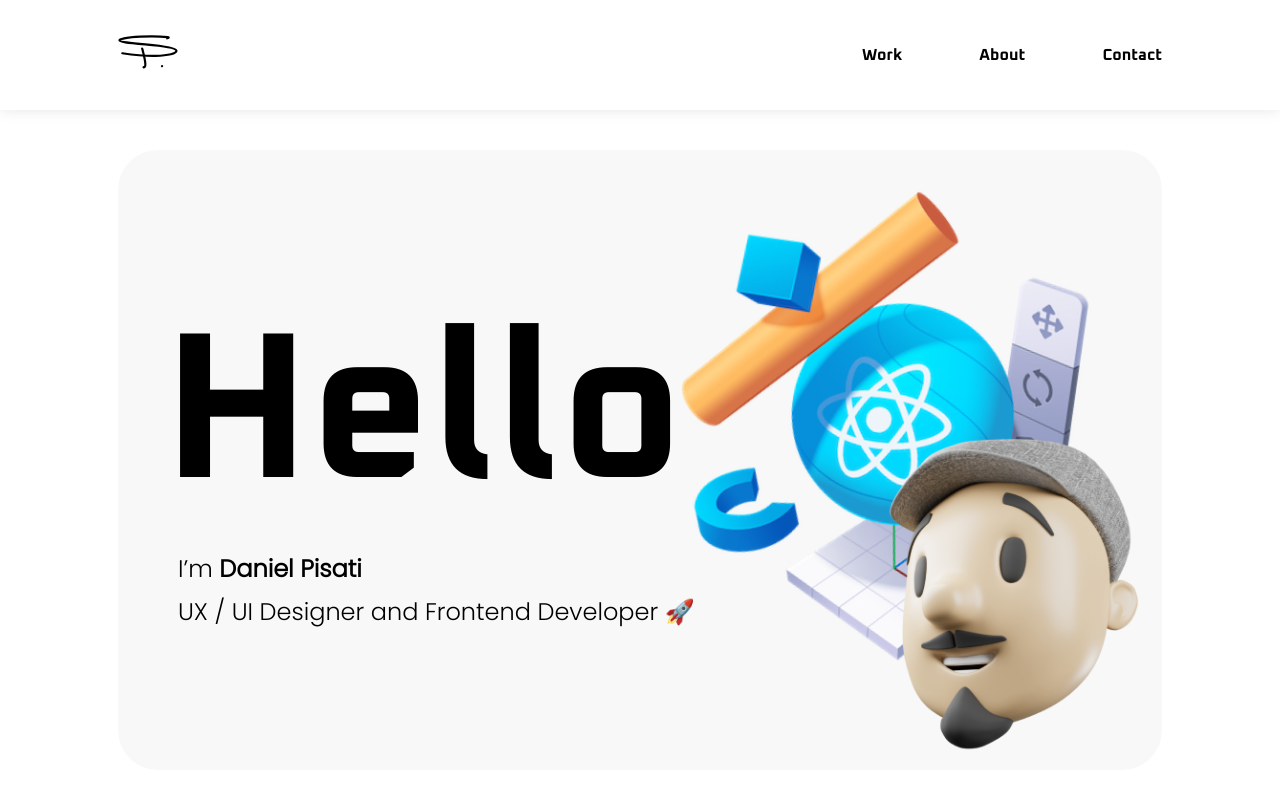
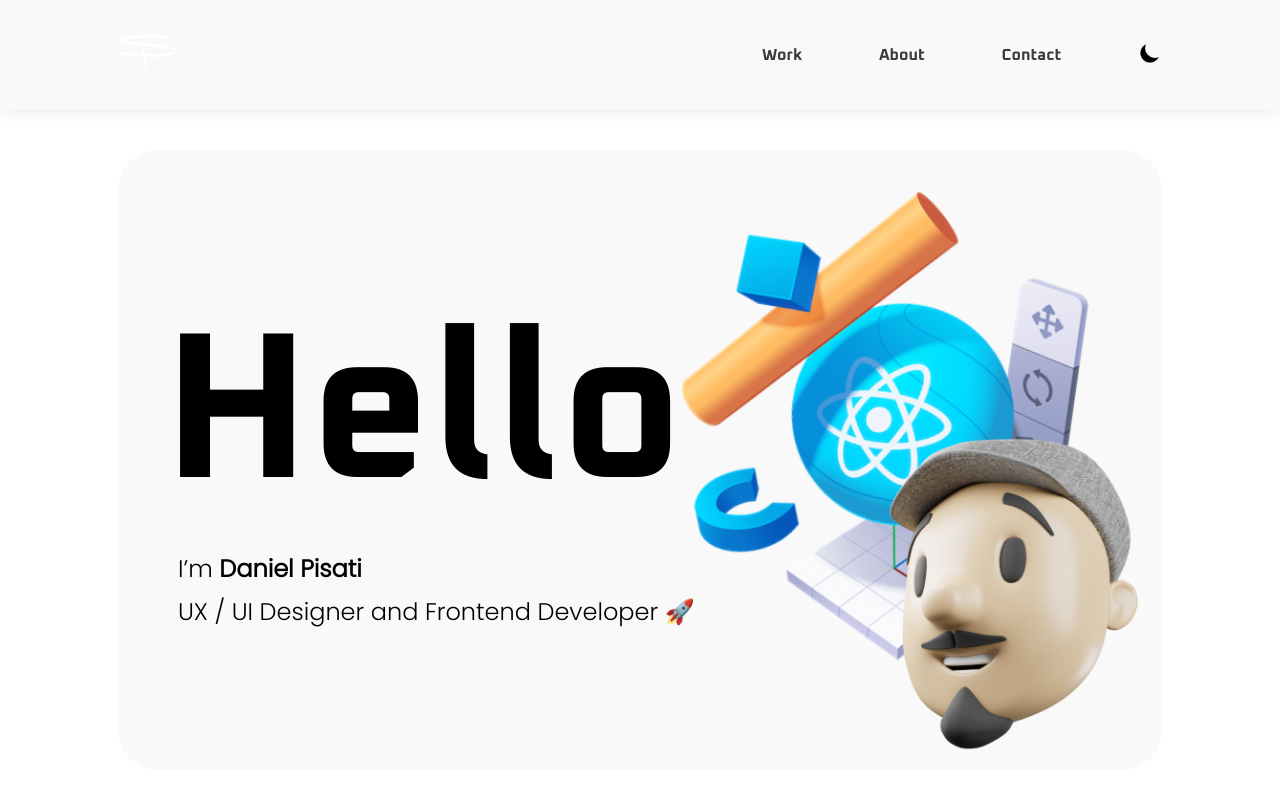
Before and after one commit to dpisati/portfolio, a Next.js app: page / in a window 1280 px wide. Shown: the top 800 px of the page. Built offline with nearby package versions, Linux system fonts and the light colour scheme.

Commit message:
dark mode

```diff
--- a/package.json
+++ b/package.json
@@ -11,6 +11,7 @@
   "dependencies": {
     "framer-motion": "^4.1.17",
     "next": "11.1.0",
+    "next-themes": "^0.2.0",
     "react": "17.0.2",
     "react-dom": "17.0.2",
     "react-intersection-observer": "^8.32.0"
--- a/src/components/Footer/index.jsx
+++ b/src/components/Footer/index.jsx
@@ -3,14 +3,18 @@ import Link from 'next/link';
 import Image from 'next/image';
 
 import styles from './styles.module.css';
+import { useTheme } from 'next-themes';
 
 export default function Footer({ isLandingPage }) {
+    const { theme } = useTheme();
+
     return (
         <footer className={styles.footerContainer}>
             <div className={styles.footerContainerInner}>
                 <section>
                     <Link href="/">
                         <div className={styles.footerLogoContainer}>
+                            {theme === 'light' ? (
                                 <Image
                                     src="/logo.svg"
                                     alt="DP Logo"
@@ -19,6 +23,16 @@ export default function Footer({ isLandingPage }) {
                                     layout="responsive"
                                     priority={true}
                                 />
+                            ) : (
+                                <Image
+                                    src="/logoDark.svg"
+                                    alt="DP Logo"
+                                    width={82}
+                                    height={46}
+                                    layout="responsive"
+                                    priority={true}
+                                />
+                            )}
                         </div>
                     </Link>
                     <div className={styles.nameContainer}>
--- a/src/components/Footer/styles.module.css
+++ b/src/components/Footer/styles.module.css
@@ -1,7 +1,7 @@
 .footerContainer {
     width: 100%;
     height: 120px;
-    background-color: #F8F8F8;
+    background-color: var(--background-secondary);
     width: calc(100vw - 20px);
     position: relative;
     left: 50%;
@@ -40,7 +40,7 @@
 
 .nameContainer > p {
     font-family: 'Montserrat', sans-serif;
-    font-size: .9rem;
+    font-size: 0.9rem;
 }
 
 .footerContainerInner > div {
@@ -59,7 +59,6 @@
     }
 }
 
-
 @media (max-width: 600px) {
     .footerContainer {
         height: 80px;
@@ -77,7 +76,4 @@
     .footerContainerInner > div {
         width: 160px;
     }
-
-
-
 }
--- a/src/components/Header/index.jsx
+++ b/src/components/Header/index.jsx
@@ -2,9 +2,12 @@ import React, { useEffect, useState } from 'react';
 import Link from 'next/link';
 import Image from 'next/image';
 import styles from './styles.module.css';
+import { ThemeChanger } from '../ThemeChanger';
+import { useTheme } from 'next-themes';
 
 export default function Header({ isLandingPage }) {
     const [isSmallNav, setIsSmallNav] = useState(false);
+    const { theme } = useTheme();
 
     useEffect(() => {
         const changeNavBackground = () => {
@@ -33,6 +36,7 @@ export default function Header({ isLandingPage }) {
                 {isLandingPage ? (
                     <Link href="/">
                         <div className={styles.logo}>
+                            {theme === 'light' ? (
                                 <Image
                                     src="/logo.svg"
                                     alt="Logo"
@@ -41,6 +45,16 @@ export default function Header({ isLandingPage }) {
                                     layout="responsive"
                                     priority={true}
                                 />
+                            ) : (
+                                <Image
+                                    src="/logoDark.svg"
+                                    alt="Logo"
+                                    width={82}
+                                    height={46}
+                                    layout="responsive"
+                                    priority={true}
+                                />
+                            )}
                         </div>
                     </Link>
                 ) : (
@@ -55,7 +69,9 @@ export default function Header({ isLandingPage }) {
                             >
                                 <path
                                     d="M0.294922 6.70496L6.29492 12.705L7.70492 11.295L3.12492 6.70496L7.70492 2.11496L6.29492 0.704956L0.294922 6.70496Z"
-                                    fill="#323232"
+                                    fill={`${
+                                        theme === 'light' ? '#323232' : '#fff'
+                                    }`}
                                 />
                             </svg>
                         </div>
@@ -72,6 +88,7 @@ export default function Header({ isLandingPage }) {
                     <a className={styles.link} href="mailto:dpisati@gmail.com">
                         Contact
                     </a>
+                    <ThemeChanger />
                 </div>
             </div>
         </header>
--- a/src/components/Header/styles.module.css
+++ b/src/components/Header/styles.module.css
@@ -1,7 +1,7 @@
 .headerContainer {
     width: 100%;
     height: 110px;
-    background-color: white;
+    background-color: var(--background-secondary);
     position: fixed;
     z-index: 50;
     left: 0;
@@ -41,7 +41,7 @@
 }
 
 .linksContainer {
-    width: 300px;
+    width: 400px;
     display: flex;
     align-items: center;
     justify-content: space-between;
@@ -54,13 +54,14 @@
     display: flex;
     align-items: center;
     justify-content: center;
-    border: 1px solid rgb(78, 78, 78);
+    border: 1px solid var(--contrast);
     cursor: pointer;
     transition: background-color 0.2s;
+    background-color: var(--background-secondary);
 }
 
 .goBack:hover {
-    background-color: rgb(238, 238, 238);
+    background-color: var(--background-primary);
 }
 
 .goBack img {
@@ -69,11 +70,17 @@
 }
 
 .link {
+    color: var(--text-primary);
     transition: all 0.2s;
 }
 
 .link:hover {
     color: #008fbb;
+}
+
+.colorModeSwitcher {
+    width: 2rem;
+    height: 2rem;
 }
 
 @media (max-width: 1043px) {
--- a/src/components/Hero/styles.module.css
+++ b/src/components/Hero/styles.module.css
@@ -7,7 +7,7 @@
 }
 
 .heroMain {
-    background-color: #F8F8F8;
+    background-color: var(--background-secondary);
     width: 100%;
     height: 100%;
     /* margin: 40px 0; */
@@ -102,12 +102,10 @@
         line-height: 1.7rem;
     }
 
-
     .heroImgContainer {
         width: 80%;
         transform: translateY(-20%);
     }
-
 }
 
 @media (max-width: 665px) {
@@ -135,7 +133,7 @@
 
     .heroImgContainer {
         width: 80vw;
-        opacity: .1;
+        opacity: 0.1;
     }
 }
 
@@ -156,6 +154,6 @@
 
     .heroImgContainer {
         width: 80vw;
-        opacity: .1;
+        opacity: 0.1;
     }
 }
--- a/src/components/ProjectCard/styles.module.css
+++ b/src/components/ProjectCard/styles.module.css
@@ -6,7 +6,7 @@
     position: relative;
     overflow: hidden;
     cursor: pointer;
-    transition: box-shadow .3s;
+    transition: box-shadow 0.3s;
 }
 
 .projectCardContainer > h2 {
@@ -16,7 +16,6 @@
     line-height: 3rem;
     position: relative;
     z-index: 5;
-
 }
 
 .projectCardContainer > p {
@@ -24,7 +23,6 @@
     position: relative;
     z-index: 5;
 }
-
 
 .projectImgPreview {
     width: 100%;
@@ -40,28 +38,22 @@
     height: 100%;
     left: 40%;
     top: 40%;
-    transform:
-        translate(-50%, -50%)
-        rotate(-10deg);
+    transform: translate(-50%, -50%) rotate(-10deg);
     position: absolute;
     z-index: 1;
-    opacity: .04;
+    opacity: 0.04;
     height: auto;
-    transition: transform .3s;
+    transition: transform 0.3s;
 }
-
 
 .projectCardContainer:hover {
     box-shadow: 0 0 31px rgba(0, 0, 0, 0.2);
-	-webkit-box-shadow: 0 0 31px rgba(0, 0, 0, 0.2);
-	-moz-box-shadow: 0 0 31px rgba(0, 0, 0, 0.2);
+    -webkit-box-shadow: 0 0 31px rgba(0, 0, 0, 0.2);
+    -moz-box-shadow: 0 0 31px rgba(0, 0, 0, 0.2);
 }
 
 .projectCardContainer:hover .background {
-    transform:
-        translate(-50%, -50%)
-        rotate(-10deg)
-        scale(1.4);
+    transform: translate(-50%, -50%) rotate(-10deg) scale(1.4);
 }
 
 @media (max-width: 500px) {
@@ -76,5 +68,4 @@
     .projectCardContainer > p {
         margin-bottom: 10px;
     }
-
 }
--- /dev/null
+++ b/src/components/ThemeChanger/index.jsx
@@ -0,0 +1,45 @@
+import { useTheme } from 'next-themes';
+
+import styles from './styles.module.css';
+
+export const ThemeChanger = () => {
+    const { theme, setTheme } = useTheme();
+
+    return (
+        <>
+            {theme === 'dark' ? (
+                <button
+                    onClick={() => setTheme('light')}
+                    className={styles.themeButton}
+                >
+                    <svg
+                        xmlns="http://www.w3.org/2000/svg"
+                        className="h-5 w-5"
+                        viewBox="0 0 20 20"
+                        fill="currentColor"
+                    >
+                        <path
+                            fillRule="evenodd"
+                            d="M10 2a1 1 0 011 1v1a1 1 0 11-2 0V3a1 1 0 011-1zm4 8a4 4 0 11-8 0 4 4 0 018 0zm-.464 4.95l.707.707a1 1 0 001.414-1.414l-.707-.707a1 1 0 00-1.414 1.414zm2.12-10.607a1 1 0 010 1.414l-.706.707a1 1 0 11-1.414-1.414l.707-.707a1 1 0 011.414 0zM17 11a1 1 0 100-2h-1a1 1 0 100 2h1zm-7 4a1 1 0 011 1v1a1 1 0 11-2 0v-1a1 1 0 011-1zM5.05 6.464A1 1 0 106.465 5.05l-.708-.707a1 1 0 00-1.414 1.414l.707.707zm1.414 8.486l-.707.707a1 1 0 01-1.414-1.414l.707-.707a1 1 0 011.414 1.414zM4 11a1 1 0 100-2H3a1 1 0 000 2h1z"
+                            clipRule="evenodd"
+                        />
+                    </svg>
+                </button>
+            ) : (
+                <button
+                    onClick={() => setTheme('dark')}
+                    className={styles.themeButton}
+                >
+                    <svg
+                        xmlns="http://www.w3.org/2000/svg"
+                        className="h-5 w-5"
+                        viewBox="0 0 20 20"
+                        fill="currentColor"
+                    >
+                        <path d="M17.293 13.293A8 8 0 016.707 2.707a8.001 8.001 0 1010.586 10.586z" />
+                    </svg>
+                </button>
+            )}
+        </>
+    );
+};
--- /dev/null
+++ b/src/components/ThemeChanger/styles.module.css
@@ -0,0 +1,7 @@
+.themeButton {
+    border: none;
+    width: 1.5rem;
+    height: 1.8rem;
+    cursor: pointer;
+    background-color: transparent;
+}
--- a/src/pages/_app.js
+++ b/src/pages/_app.js
@@ -1,12 +1,15 @@
 import './global.css';
 import { AnimatePresence } from 'framer-motion';
+import { ThemeProvider } from 'next-themes';
 
 function MyApp({ Component, pageProps }) {
-  return (
-    <AnimatePresence exitBeforeEnter={true}>
-      <Component {...pageProps} />
-    </AnimatePresence>
-  )
+    return (
+        <AnimatePresence exitBeforeEnter={true}>
+            <ThemeProvider defaultTheme="system">
+                <Component {...pageProps} />
+            </ThemeProvider>
+        </AnimatePresence>
+    );
 }
 
-export default MyApp
+export default MyApp;
--- a/src/pages/global.css
+++ b/src/pages/global.css
@@ -1,4 +1,24 @@
 @import url('https://fonts.googleapis.com/css2?family=Oxanium:wght@200;400;700&family=Poppins:wght@300&family=Montserrat:wght@300;400;700&&family=Work+Sans:wght@700&display=swap');
+
+:root {
+    --background-primary: #ffffff;
+    --background-secondary: #faf9f9;
+
+    --contrast: #131313;
+
+    --text-primary: #3b3b3b;
+    --text-secondary: #1d1d1d;
+}
+
+[data-theme='dark'] {
+    --background-primary: #1d1d1d;
+    --background-secondary: #242323;
+
+    --contrast: #e4e4e4;
+
+    --text-primary: #f3f3f3;
+    --text-secondary: #e4e4e4;
+}
 
 * {
     padding: 0;
@@ -8,6 +28,7 @@
 
 html {
     scroll-behavior: smooth;
+    background-color: var(--background-primary);
 }
 
 a {
@@ -26,7 +47,6 @@ body {
     }
 }
 
-
 @media (max-width: 665px) {
     body {
         padding: 0 20px;
```
Also changed, not shown: src/components/ProjectPage/styles.module.css (+8 -15 lines), public/logoDark.svg (added), 1 other file (tests, documents, lock files or other folders). Lines whose indentation alone changed are shown as unchanged.
